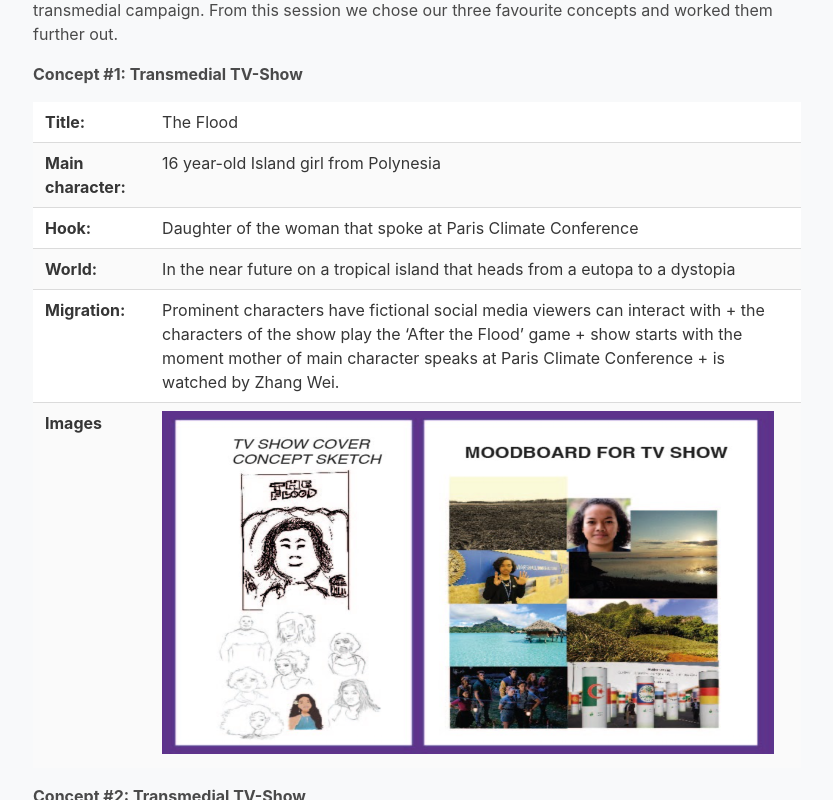
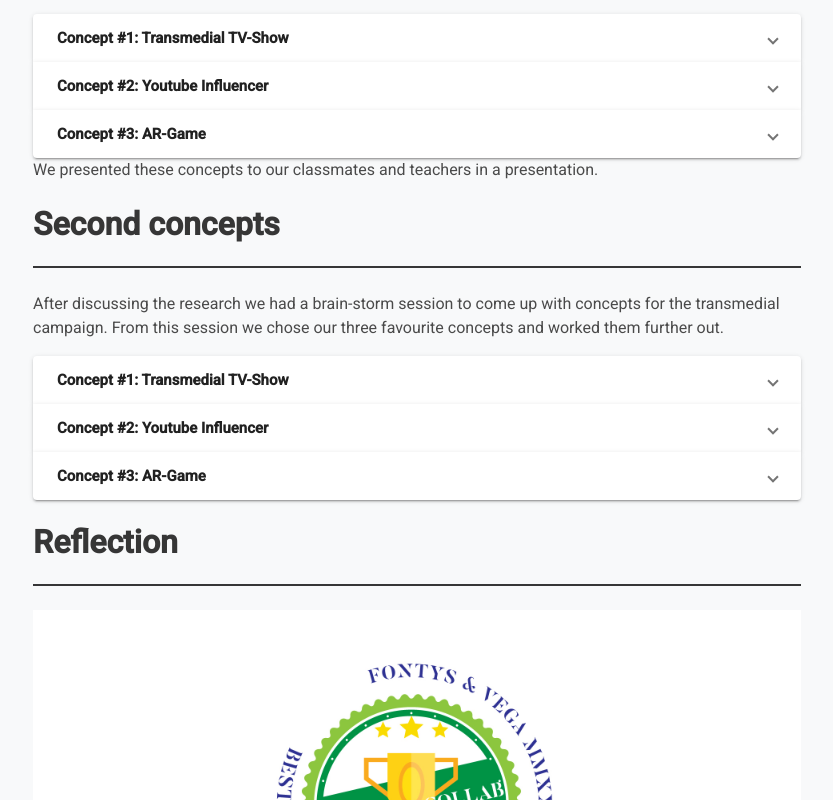
Before and after one commit to PaulEvers/DXDPortfolio, an Angular app in the folder DxdPortfolio/: page /vega in a window 1280 px wide. Shown: the part 1720-2520 px from the top of the page, without its empty margins (223-1056 px from the left). Built offline with nearby package versions, Linux system fonts and the light colour scheme.

Commit message:
More content

```diff
--- a/DxdPortfolio/angular.json
+++ b/DxdPortfolio/angular.json
@@ -28,6 +28,7 @@
               "src/assets"
             ],
             "styles": [
+              "./node_modules/@angular/material/prebuilt-themes/indigo-pink.css",
               "node_modules/bulma/css/bulma.min.css",
               "src/styles.scss"
             ],
@@ -94,6 +95,7 @@
               "src/assets"
             ],
             "styles": [
+              "./node_modules/@angular/material/prebuilt-themes/indigo-pink.css",
               "node_modules/bulma/css/bulma.min.css",
               "src/styles.scss"
             ],
--- a/DxdPortfolio/src/app/app.module.ts
+++ b/DxdPortfolio/src/app/app.module.ts
@@ -4,6 +4,7 @@ import { NgModule } from '@angular/core';
 import { AppRoutingModule } from './app-routing.module';
 import { AppComponent } from './app.component';
 import { ComponentsModule } from './components/components.module';
+import { BrowserAnimationsModule } from '@angular/platform-browser/animations';
 
 @NgModule({
   declarations: [
@@ -12,7 +13,8 @@ import { ComponentsModule } from './components/components.module';
   imports: [
     BrowserModule,
     AppRoutingModule,
-    ComponentsModule
+    ComponentsModule,
+    BrowserAnimationsModule
   ],
   providers: [],
   bootstrap: [AppComponent]
--- a/DxdPortfolio/src/app/components/home/home.component.html
+++ b/DxdPortfolio/src/app/components/home/home.component.html
@@ -16,9 +16,12 @@
 <div class="content">
     <div class="columns">
         <div class="column">
-            <h2 class="title is-2">Test</h2>
+            <h2 class="title is-2">Welcome</h2>
             <hr>
-            <p>Test</p>
+            <p>Welcome to my DXD portfolio. For the last few months I have been following the Digital Experience Design minor at Fontys.
+              Originally, I am a software engineering student, but during my study I became increasingly interested in design and human-technology
+              interaction. That is why I chose to follow this minor.
+            </p>
         </div>
     </div>
 </div>
--- a/DxdPortfolio/src/app/components/home/home.component.scss
+++ b/DxdPortfolio/src/app/components/home/home.component.scss
@@ -12,6 +12,7 @@
   padding-top: 3%;
   padding-left: 20%;
   padding-right: 20%;
+  background-color: #f8f9fa;
 }
 
 hr {
--- a/DxdPortfolio/src/app/vega/vega.component.html
+++ b/DxdPortfolio/src/app/vega/vega.component.html
@@ -24,7 +24,8 @@
         project
         centering around transmedial world-building and storytelling. We were given the task to watch the documentary
         <i>Before The Flood</i>
-        and build a transmedial world around it using three concepts. This page describes the process and our results of creating this world.
+        and build a transmedial world around it using three concepts. This page describes the process and our results of
+        creating this world.
         Followed by a brief
         personal reflection on the assignment.
       </p>
@@ -35,15 +36,21 @@
       <h2 class="title is-3">Research</h2>
       <hr>
       <p>
-        During the first lessons we got paired with our teammates. Because of Covid-19 and the fact that we worked with students
-        from South-Africa, it was logical to communicate and work together over Teams. The five of us got together and made some
-        brief introductions. We set up our Google Drive and exchanged numbers to create a Whatsapp group. We quickly decided
+        During the first lessons we got paired with our teammates. Because of Covid-19 and the fact that we worked with
+        students
+        from South-Africa, it was logical to communicate and work together over Teams. The five of us got together and
+        made some
+        brief introductions. We set up our Google Drive and exchanged numbers to create a Whatsapp group. We quickly
+        decided
         to each watch the documentary again and afterwards start analyzing together.
       </p>
       <p>
-        After we got back together we started analyzing the documentary and getting the most important information of the documentary
-        in a single file. For us to create a successful transmedial campaign of <i>Before the Flood</i>, we needed get a proper understanding
-        of the world and story the documentary was portraying. While watching the documentary we looked out for several things:
+        After we got back together we started analyzing the documentary and getting the most important information of
+        the documentary
+        in a single file. For us to create a successful transmedial campaign of <i>Before the Flood</i>, we needed get a
+        proper understanding
+        of the world and story the documentary was portraying. While watching the documentary we looked out for several
+        things:
       </p>
       <ul>
         <li><b>Locations:</b> What locations where shown throughout the movie and why?</li>
@@ -52,14 +59,18 @@
         <li><b>Message:</b> What is the overall message and goal of the documentary?</li>
       </ul>
       <p>The results of our research document can be found
-          <a target="_about:blank" href="https://firebasestorage.googleapis.com/v0/b/dxdportfolio.appspot.com/o/vega%2FMovie%20Analysis%20Before%20The%20Flood.pdf?alt=media&token=1f53dd3e-c231-4bbd-962a-880137ecb71b">
+        <a target="_about:blank"
+          href="https://firebasestorage.googleapis.com/v0/b/dxdportfolio.appspot.com/o/vega%2FMovie%20Analysis%20Before%20The%20Flood.pdf?alt=media&token=1f53dd3e-c231-4bbd-962a-880137ecb71b">
           here</a>.
-        This research would later help us find <i>hooks</i> in the original documentary to expand the transmedial universe.
+        This research would later help us find <i>hooks</i> in the original documentary to expand the transmedial
+        universe.
         Along with this, the analysis helped us to start working on our campaign analysis.
       </p>
       <p>
-            For the campaign analysis we looked at the target audience we wanted to reach, created a problem statement, set up campaign goals,
-            and started to think of concepts. The campaign analysis can be found <a target="_about:blank" href="https://firebasestorage.googleapis.com/v0/b/dxdportfolio.appspot.com/o/vega%2FCampaign%20Analysis%20Before%20The%20Flood.pdf?alt=media&token=665437ea-1609-4542-9c93-988eec0580e2">
+        For the campaign analysis we looked at the target audience we wanted to reach, created a problem statement, set
+        up campaign goals,
+        and started to think of concepts. The campaign analysis can be found <a target="_about:blank"
+          href="https://firebasestorage.googleapis.com/v0/b/dxdportfolio.appspot.com/o/vega%2FCampaign%20Analysis%20Before%20The%20Flood.pdf?alt=media&token=665437ea-1609-4542-9c93-988eec0580e2">
           here</a>.
       </p>
     </div>
@@ -69,11 +80,19 @@
       <h2 class="title is-3">First concepts</h2>
       <hr>
       <p>
-            After discussing the research we had a brain-storm session to come up with concepts for the transmedial campaign.
+        After discussing the research we had a brain-storm session to come up with concepts for the transmedial
+        campaign.
         From this session we chose our three favourite concepts and worked them further out.
       </p>
+
+      <mat-accordion>
         <!-- Concept 1 -->
-        <p><b>Concept #1: Transmedial TV-Show</b></p>
+        <mat-expansion-panel>
+          <mat-expansion-panel-header>
+            <mat-panel-title>
+              <b>Concept #1: Transmedial TV-Show</b>
+            </mat-panel-title>
+          </mat-expansion-panel-header>
           <table class="table is-striped">
             <tbody>
               <tr>
@@ -94,7 +113,9 @@
               </tr>
               <tr>
                 <td><b>Migration:</b></td>
-                    <td>Prominent characters have fictional social media viewers can interact with + the characters of the show play the ‘After the Flood’ game + show starts with the moment mother of main character speaks at Paris Climate Conference + is watched by Zhang Wei.</td>
+                <td>Prominent characters have fictional social media viewers can interact with + the characters of the
+                  show play the ‘After the Flood’ game + show starts with the moment mother of main character speaks at
+                  Paris Climate Conference + is watched by Zhang Wei.</td>
               </tr>
               <tr>
                 <td><b>Images</b></td>
@@ -102,14 +123,21 @@
               </tr>
             </tbody>
           </table>
+        </mat-expansion-panel>
 
         <!-- Concept 2 -->
-        <p><b>Concept #2: Transmedial TV-Show</b></p>
+        <mat-expansion-panel>
+          <mat-expansion-panel-header>
+            <mat-panel-title>
+              <b>Concept #2: Youtube Influencer</b>
+            </mat-panel-title>
+
+          </mat-expansion-panel-header>
           <table class="table is-striped">
             <tbody>
               <tr>
                 <td><b>Title:</b></td>
-                    <td>The Huang Zhang  Channel</td>
+                <td>The Huang Zhang Channel</td>
               </tr>
               <tr>
                 <td><b>Main character:</b></td>
@@ -125,7 +153,8 @@
               </tr>
               <tr>
                 <td><b>Migration:</b></td>
-                    <td>Character posts on Youtube channel where it interacts with his viewers + watches the TV-show + is sponsored by game developers of ‘After the Flood’ </td>
+                <td>Character posts on Youtube channel where it interacts with his viewers + watches the TV-show + is
+                  sponsored by game developers of ‘After the Flood’ </td>
               </tr>
               <tr>
                 <td><b>Images</b></td>
@@ -133,10 +162,181 @@
               </tr>
             </tbody>
           </table>
+        </mat-expansion-panel>
 
+        <!-- Concept 2 -->
+        <mat-expansion-panel>
+          <mat-expansion-panel-header>
+            <mat-panel-title>
+              <b>Concept #3: AR-Game</b>
+            </mat-panel-title>
 
+          </mat-expansion-panel-header>
+          <table class="table is-striped">
+            <tbody>
+              <tr>
+                <td><b>Title:</b></td>
+                <td>After the Flood</td>
+              </tr>
+              <tr>
+                <td><b>Main character:</b></td>
+                <td>The player</td>
+              </tr>
+              <tr>
+                <td><b>Hook:</b></td>
+                <td>Panels from start of documentary</td>
+              </tr>
+              <tr>
+                <td><b>World:</b></td>
+                <td>Set in 100 years from after the docu. Set in the real world mixed with a digital one. Starts as a
+                  dystopia, heads into a utopia depending on the player.</td>
+              </tr>
+              <tr>
+                <td><b>Migration:</b></td>
+                <td>Title refers to documentary + is played by the tv-show characters as well as Zhang Wei.</td>
+              </tr>
+              <tr>
+                <td><b>Images</b></td>
+                <td><img src="../assets/img/vega/afterflood_pic.png" alt=""></td>
+              </tr>
+            </tbody>
+          </table>
+        </mat-expansion-panel>
+      </mat-accordion>
 
+      <p>
+        We presented these concepts to our classmates and teachers in a presentation.
+      </p>
+    </div>
 
+    <!-- Second concepts -->
+    <div class="column is-12">
+      <h2 class="title is-3">Second concepts</h2>
+      <hr>
+      <p>
+        After discussing the research we had a brain-storm session to come up with concepts for the transmedial
+        campaign.
+        From this session we chose our three favourite concepts and worked them further out.
+      </p>
+
+      <mat-accordion>
+        <!-- Concept 1 -->
+        <mat-expansion-panel>
+          <mat-expansion-panel-header>
+            <mat-panel-title>
+              <b>Concept #1: Transmedial TV-Show</b>
+            </mat-panel-title>
+          </mat-expansion-panel-header>
+          <table class="table is-striped">
+            <tbody>
+              <tr>
+                <td><b>Title:</b></td>
+                <td>The Flood</td>
+              </tr>
+              <tr>
+                <td><b>Main character:</b></td>
+                <td>16 year-old Island girl from Polynesia</td>
+              </tr>
+              <tr>
+                <td><b>Hook:</b></td>
+                <td>Daughter of the woman that spoke at Paris Climate Conference</td>
+              </tr>
+              <tr>
+                <td><b>World:</b></td>
+                <td>In the near future on a tropical island that heads from a eutopa to a dystopia</td>
+              </tr>
+              <tr>
+                <td><b>Migration:</b></td>
+                <td>Prominent characters have fictional social media viewers can interact with + the characters of the
+                  show play the ‘After the Flood’ game + show starts with the moment mother of main character speaks at
+                  Paris Climate Conference + is watched by Zhang Wei.</td>
+              </tr>
+              <tr>
+                <td><b>Images</b></td>
+                <td><img src="../assets/img/vega/flood_pic.png" alt=""></td>
+              </tr>
+            </tbody>
+          </table>
+        </mat-expansion-panel>
+
+        <!-- Concept 2 -->
+        <mat-expansion-panel>
+          <mat-expansion-panel-header>
+            <mat-panel-title>
+              <b>Concept #2: Youtube Influencer</b>
+            </mat-panel-title>
+
+          </mat-expansion-panel-header>
+          <table class="table is-striped">
+            <tbody>
+              <tr>
+                <td><b>Title:</b></td>
+                <td>The Huang Zhang Channel</td>
+              </tr>
+              <tr>
+                <td><b>Main character:</b></td>
+                <td>Chinese teenage up-and-coming gamer</td>
+              </tr>
+              <tr>
+                <td><b>Hook:</b></td>
+                <td>Lives in the highly polluted city from the documentary</td>
+              </tr>
+              <tr>
+                <td><b>World:</b></td>
+                <td>Set in current times without corona in a Chinese city plagued by smog</td>
+              </tr>
+              <tr>
+                <td><b>Migration:</b></td>
+                <td>Character posts on Youtube channel where it interacts with his viewers + watches the TV-show + is
+                  sponsored by game developers of ‘After the Flood’ </td>
+              </tr>
+              <tr>
+                <td><b>Images</b></td>
+                <td><img src="../assets/img/vega/zang_pic.png" alt=""></td>
+              </tr>
+            </tbody>
+          </table>
+        </mat-expansion-panel>
+
+        <!-- Concept 2 -->
+        <mat-expansion-panel>
+          <mat-expansion-panel-header>
+            <mat-panel-title>
+              <b>Concept #3: AR-Game</b>
+            </mat-panel-title>
+
+          </mat-expansion-panel-header>
+          <table class="table is-striped">
+            <tbody>
+              <tr>
+                <td><b>Title:</b></td>
+                <td>After the Flood</td>
+              </tr>
+              <tr>
+                <td><b>Main character:</b></td>
+                <td>The player</td>
+              </tr>
+              <tr>
+                <td><b>Hook:</b></td>
+                <td>Panels from start of documentary</td>
+              </tr>
+              <tr>
+                <td><b>World:</b></td>
+                <td>Set in 100 years from after the docu. Set in the real world mixed with a digital one. Starts as a
+                  dystopia, heads into a utopia depending on the player.</td>
+              </tr>
+              <tr>
+                <td><b>Migration:</b></td>
+                <td>Title refers to documentary + is played by the tv-show characters as well as Zhang Wei.</td>
+              </tr>
+              <tr>
+                <td><b>Images</b></td>
+                <td><img src="../assets/img/vega/afterflood_pic.png" alt=""></td>
+              </tr>
+            </tbody>
+          </table>
+        </mat-expansion-panel>
+      </mat-accordion>
       <p>
 
       </p>
--- a/DxdPortfolio/src/app/vega/vega.component.scss
+++ b/DxdPortfolio/src/app/vega/vega.component.scss
@@ -22,6 +22,7 @@
   padding-top: 3%;
   padding-left: 20%;
   padding-right: 20%;
+  background-color: #F8F9FA;
 }
 
 hr {
--- a/DxdPortfolio/src/app/vega/vega.module.ts
+++ b/DxdPortfolio/src/app/vega/vega.module.ts
@@ -4,12 +4,15 @@ import { CommonModule } from '@angular/common';
 import { VegaRoutingModule } from './vega-routing.module';
 import { VegaComponent } from './vega.component';
 
+import { MatExpansionModule } from '@angular/material/expansion';
+
 
 @NgModule({
   declarations: [VegaComponent],
   imports: [
     CommonModule,
-    VegaRoutingModule
+    VegaRoutingModule,
+    MatExpansionModule
   ]
 })
 export class VegaModule { }
--- a/DxdPortfolio/src/index.html
+++ b/DxdPortfolio/src/index.html
@@ -6,6 +6,8 @@
   <base href="/">
   <meta name="viewport" content="width=device-width, initial-scale=1">
   <link rel="icon" type="image/x-icon" href="favicon.ico">
+  <link href="https://fonts.googleapis.com/css?family=Roboto:300,400,500&display=swap" rel="stylesheet">
+  <link href="https://fonts.googleapis.com/icon?family=Material+Icons" rel="stylesheet">
 </head>
 <body>
   <app-root></app-root>
--- a/DxdPortfolio/src/main.ts
+++ b/DxdPortfolio/src/main.ts
@@ -1,3 +1,4 @@
+import 'hammerjs';
 import { enableProdMode } from '@angular/core';
 import { platformBrowserDynamic } from '@angular/platform-browser-dynamic';
 
--- a/DxdPortfolio/src/styles.scss
+++ b/DxdPortfolio/src/styles.scss
@@ -3,3 +3,6 @@ body {
     min-height: 100vh;
     background-color: #F8F9FA;
 }
+
+html, body { height: 100%; }
+body { margin: 0; font-family: Roboto, "Helvetica Neue", sans-serif; }
```
Also changed, not shown: DxdPortfolio/package.json (+5 -2 lines), DxdPortfolio/src/assets/img/vega/afterflood_pic.png (added), 1 other file (tests, documents, lock files or other folders). Lines whose indentation alone changed are shown as unchanged.
